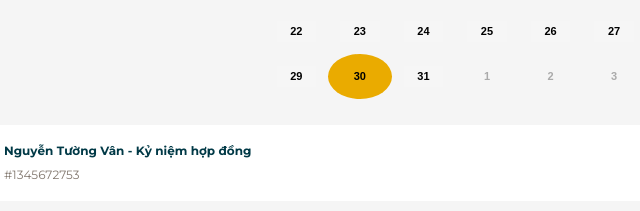
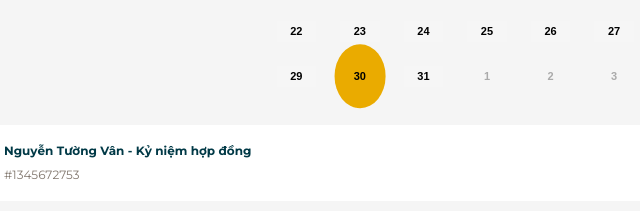
Before and after one commit to maianhkhadev/freelance-sunlife, a website: page app/page-6.html in a window 1280 px wide. Shown: the part 320-531 px from the top of the page, 153-793 px from the left. Drawn offline with nearby package versions, Linux system fonts and the light colour scheme; files that its build step writes are made by us from their sources; files whose address does not match are found by name.

Commit message:
Merge files

```diff
--- a/app/styles/page-6.scss
+++ b/app/styles/page-6.scss
@@ -29,9 +29,22 @@ table.ui-datepicker-calendar tbody td.ui-datepicker-other-month a{
   pointer-events: none;
 }
 table.ui-datepicker-calendar tbody td.ui-datepicker-current-day:not(.ui-datepicker-other-month){
-  background: #eaab00 !important;
-  border-radius: 100%;
-  color: #fff !important;
+  //background: #eaab00 !important;
+  //border-radius: 100%;
+  //color: #fff !important;
+  position: relative;
+  &:before{
+    content: "";
+    position: absolute;
+    top: 50%;
+    left: 50%;
+    width: 80%;
+    height: 100%;
+    background: #eaab00;
+    border-radius: 50%;
+    transform: translate(-50%, -50%);
+    z-index: -1;
+  }
 }
 table.ui-datepicker-calendar tbody td a{
   border: none !important;
```
